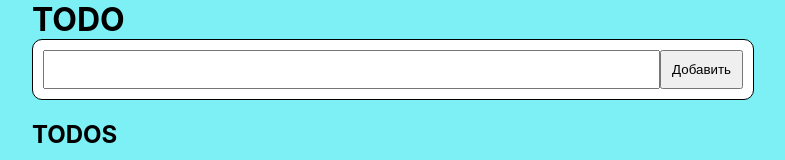
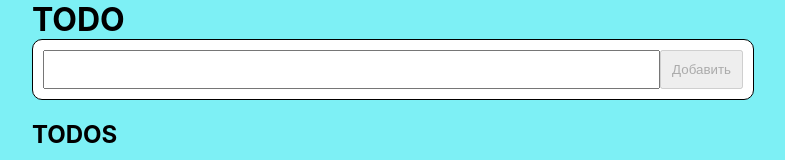
Before and after one commit to Orel-Viktor/homework31ReactRedux, a React (Vite) app in the folder todo/: page / in a window 1280 px wide. Shown: the top 160 px of the page, without its empty margins (258-1043 px from the left). Built offline with nearby package versions, Linux system fonts and the light colour scheme.

Commit message:
homework32

```diff
--- a/todo/src/engine/todo-reducer/selectors.js
+++ b/todo/src/engine/todo-reducer/selectors.js
@@ -2,6 +2,7 @@ export const todosSelectors = Object.freeze(
     {
         items: (state) => state.todos.items,
         loading: (state) => state.todos.loading,
-        todosValue:(state)=> state.todos.todosValue
+        todosValue: (state) => state.todos.todosValue,
+        // disabledButton: (state) => state.todos.disabledButton,
     }
 )
--- a/todo/src/engine/todo-reducer/slice.js
+++ b/todo/src/engine/todo-reducer/slice.js
@@ -6,6 +6,7 @@ const todos = createSlice({
     items: [],
     loading: true,
     todosValue: 0,
+    // disabledButton: true,
   },
   reducers: {
     setItems: (state, action) => {
@@ -17,6 +18,9 @@ const todos = createSlice({
       const { payload } = action;
       state.loading = payload;
     },
+    // setDisabledButton: (state) => {
+    //   state.disabledButton = false
+    // }
   },
 });
 
--- a/todo/src/ui/components/AddTodo.jsx
+++ b/todo/src/ui/components/AddTodo.jsx
@@ -1,24 +1,43 @@
+
 import { useSelector, useDispatch } from "react-redux"
 import { todosSelectors } from "../../engine/todo-reducer/selectors"
 import { setItems } from "../../engine/todo-reducer/slice"
+import React, { useState, useRef, useEffect } from "react";
+
 
 export function AddTodo() {
+    const [disabled, setDisabled] = useState(true);
+    const [inputValue, setValue] = useState("");
+    const inputTodo = useRef(null);
+
+    const hadleInput = (e) => setValue(e.target.value);
+
     const dispatch = useDispatch()
     const todos = useSelector(todosSelectors.items)
     const addItem = (event) => {
         event.preventDefault()
         dispatch(setItems([...todos, {
             id: Math.floor(Math.random() * 1000),
-            text: event.target[0].value,
+            text: inputTodo.current.value,
             checked: false,
         }]))
-        event.target[0].value = ""
+        setValue("")
     }
+
+
+    useEffect(() => {
+        inputValue ? setDisabled(false) : setDisabled(true)
+    })
 
     return (
         <form action="#" className="form js--form" onSubmit={addItem}>
-            <input type="text" className="form__input js--form__input" />
-            <button className="form__button" type="submit" >Добавить</button>
+            <input
+                value={inputValue}
+                onChange={hadleInput}
+                ref={inputTodo}
+                type="text"
+                className="form__input js--form__input" />
+            <button disabled={disabled} className="form__button" type="submit" >Добавить</button>
         </form>
     )
 }
```
